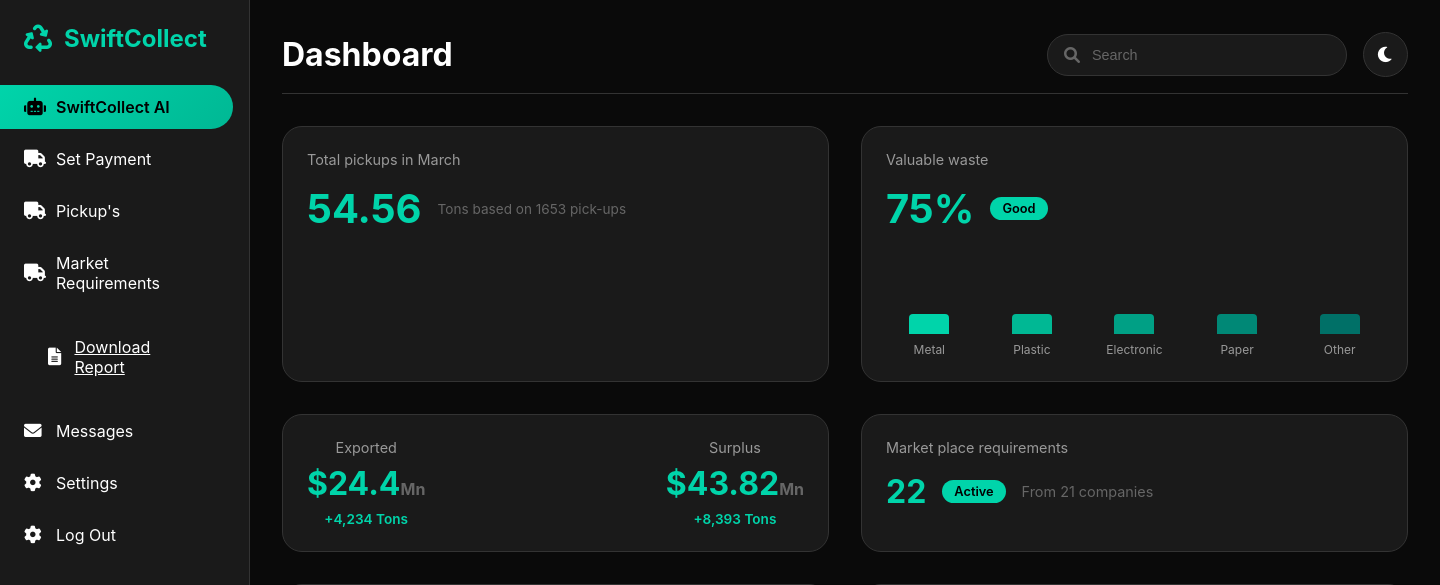
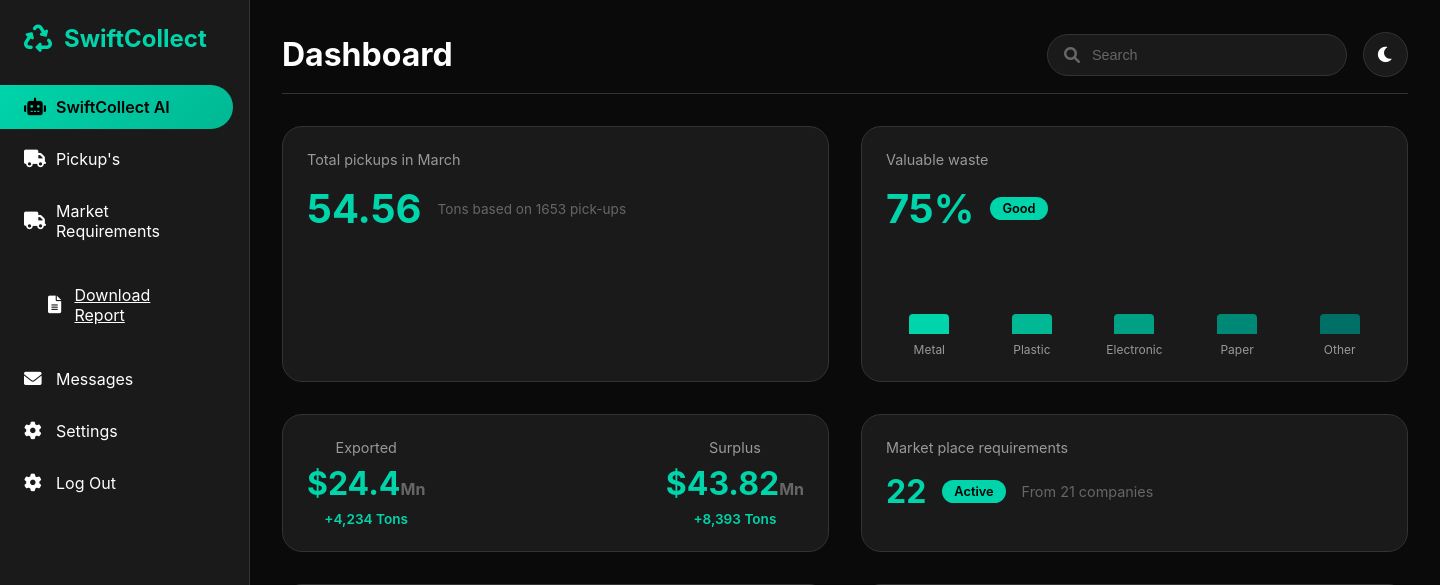
Before and after one commit to DavisWere/waste-management, a Django app: page /collector/dashboard/ in a window 1440 px wide. Shown: the top 585 px of the page. Run offline with Django 5.2, Linux system fonts and the light colour scheme; the visitor is signed in with stand-in values (Sample User, id 1).

Commit message:
`Removed 'Set Payment' link, added 'collector_pickups' link in collector_dashboard.html template`

```diff
--- a/templates/collector_dashboard.html
+++ b/templates/collector_dashboard.html
@@ -23,12 +23,7 @@
                     <i class="fas fa-robot"></i>
                     <span>SwiftCollect AI</span>
                 </div>
-                <a href="{% url 'select_pickup' %}" style="text-decoration: none; color: inherit;">
-                    <div class="nav-item">
-                        <i class="fas fa-truck"></i>
-                        <span>Set Payment</span>
-                    </div>
-                </a>
+
                 <a href="{% url 'collector_pickups' %}" style="text-decoration: none; color: inherit;">
                     <div class="nav-item">
                         <i class="fas fa-truck"></i>
```
